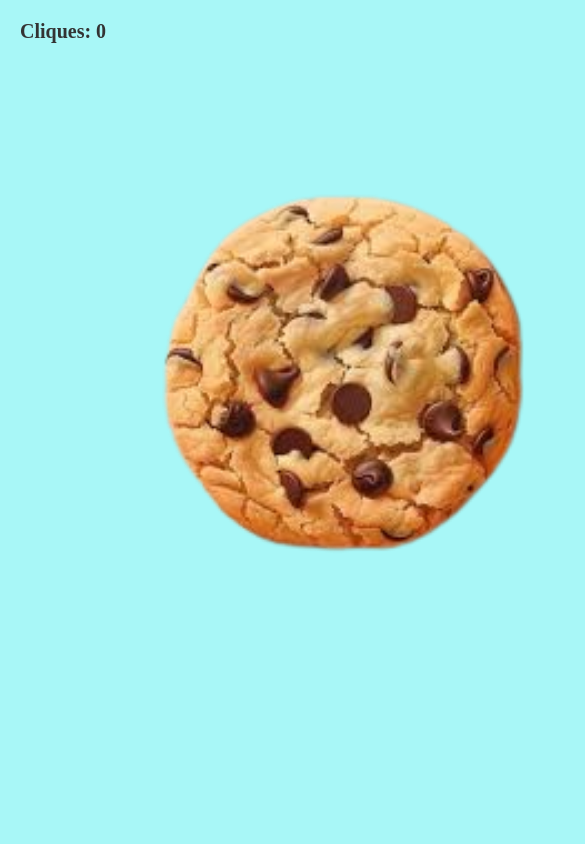
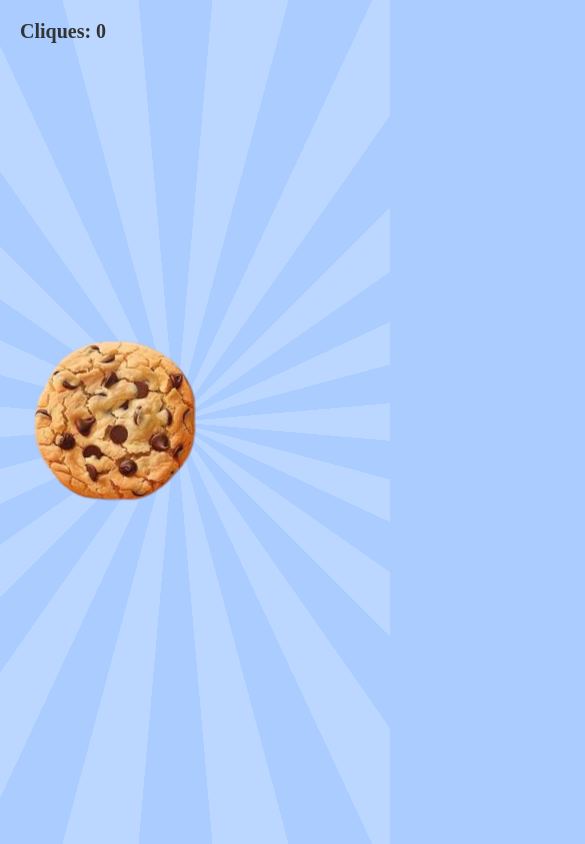
Before and after one commit to Niguty/clickCookie, a plain HTML site: page index.html in a window 390 px wide. Shown: the whole page, 585 px wide, since content can reach past the window. Drawn offline with Linux system fonts and the light colour scheme.

Commit message:
Responsividade

```diff
--- a/app.css
+++ b/app.css
@@ -1,8 +1,6 @@
 html { margin: 0; height: 100%;}
 
 .map {
-    position: relative;
-    background-color: rgb(168, 247, 247);
     width: 100%;
     height: 100%;
 }
@@ -12,12 +10,14 @@ html { margin: 0; height: 100%;}
 }
 
 body {
+    overflow: hidden;
     margin: 0;
     display: flex;
     justify-content: center;
     align-items: center;
     height: 100vh;
-    background-color: rgb(168, 247, 247);
+    background: #0000;
+    background: repeating-conic-gradient(from -5deg at 45% 50%, #0000 0 10deg, #fff3 0 20deg), #acf;
 }
 
 #counter {
--- a/cookie.js
+++ b/cookie.js
@@ -19,16 +19,17 @@ class Cookie {
              cookie.style.left = `calc(40% - 60px)`;
              cookie.style.top = `calc(15% - 1px)`;
 
-        const img = document.createElement('img');
+             const img = document.createElement('img');
              img.src = './cookie.png';
              img.alt = 'Cookie';
-             img.style.width = '500%';
-             img.style.height = '500%';
+             img.style.position = 'fixed';
+             img.style.top = '50%';
+             img.style.left = '50%';
+             img.style.transform = 'translate(-85%, -50%)';
+             img.style.maxWidth = '90vw';
+             img.style.maxHeight = '90vh';
              img.style.objectFit = 'contain';
              img.style.borderRadius = '50%';
-
-        const som = document.createElement('som'
-        )
 
         cookie.appendChild(img)
         document.body.appendChild(cookie);
```
